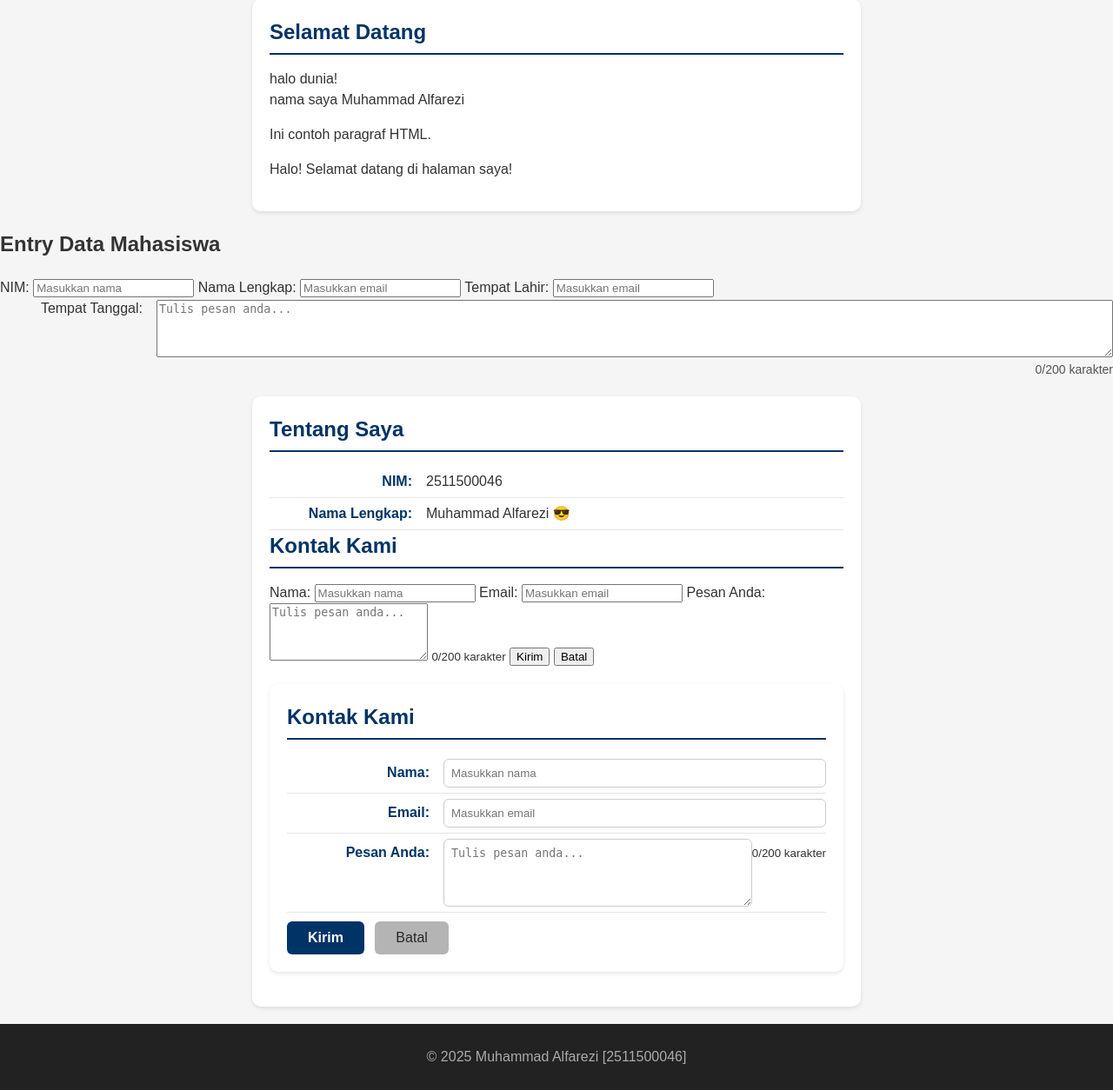
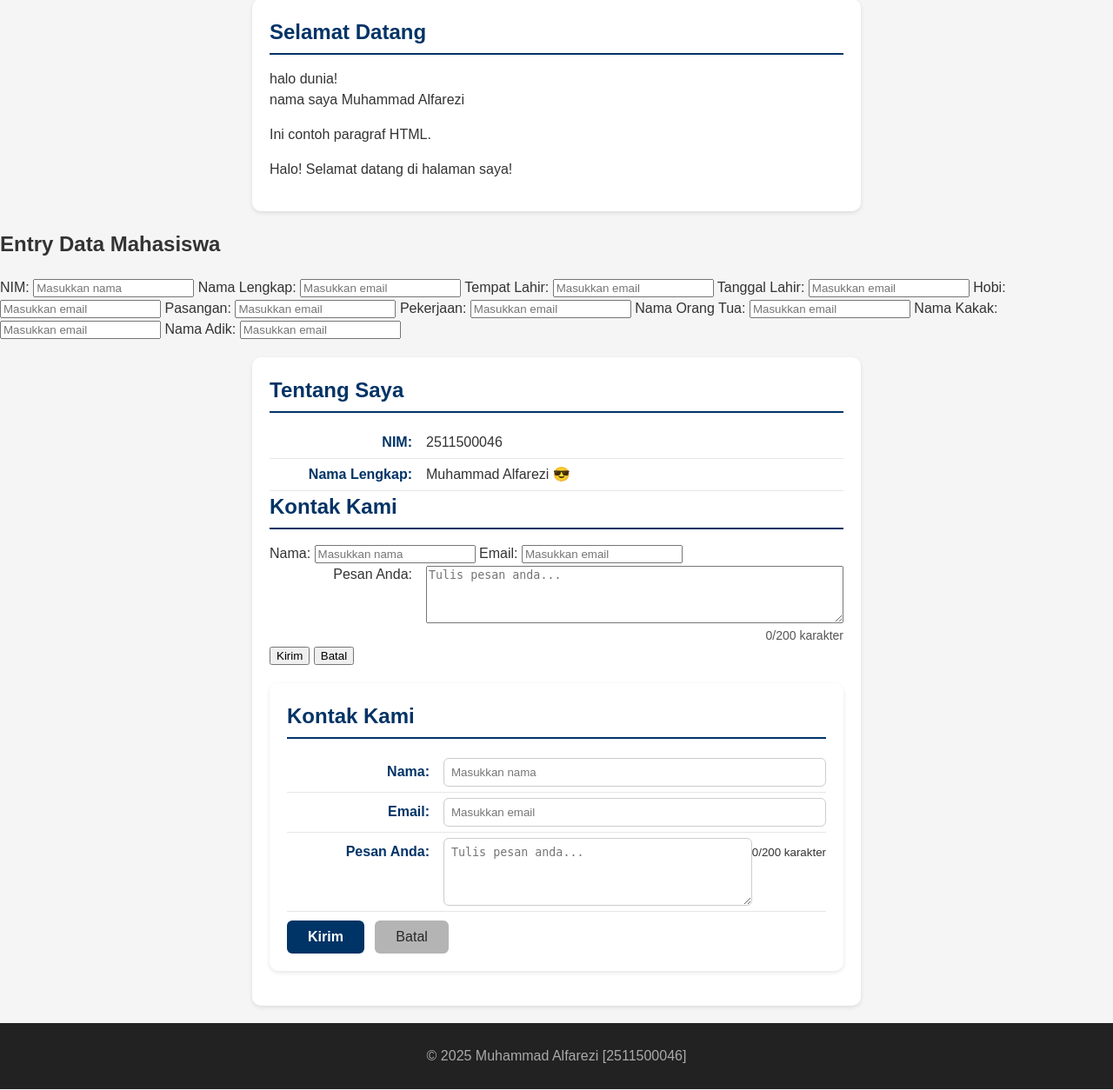
Before and after one commit to ALFAREZII/2511500046-PWD-TI1B-2526O, a PHP site: page /pertemuan-08/index.php in a window 1280 px wide. Shown: the part 176-1430 px from the top of the page at 87% size. Run offline with PHP 8.4, Linux system fonts and the light colour scheme.

Commit message:
penambahan input di Data

```diff
--- a/pertemuan-08/index.php
+++ b/pertemuan-08/index.php
@@ -65,9 +65,32 @@ endif;
           <input type="email" id="txtEmail" name="txtEmail" placeholder="Masukkan email" required autocomplete="email">
         </label>
 
-        <label for="txtPesan"><span>Tempat Tanggal:</span>
-          <textarea id="txtPesan" name="txtPesan" rows="4" placeholder="Tulis pesan anda..." required></textarea>
-          <small id="charCount">0/200 karakter</small>
+          <label for="txtEmail"><span>Tanggal Lahir:</span>
+          <input type="email" id="txtEmail" name="txtEmail" placeholder="Masukkan email" required autocomplete="email">
+        </label>
+
+          <label for="txtEmail"><span>Hobi:</span>
+          <input type="email" id="txtEmail" name="txtEmail" placeholder="Masukkan email" required autocomplete="email">
+        </label>
+
+          <label for="txtEmail"><span>Pasangan:</span>
+          <input type="email" id="txtEmail" name="txtEmail" placeholder="Masukkan email" required autocomplete="email">
+        </label>
+
+         <label for="txtEmail"><span>Pekerjaan:</span>
+          <input type="email" id="txtEmail" name="txtEmail" placeholder="Masukkan email" required autocomplete="email">
+        </label>
+
+         <label for="txtEmail"><span>Nama Orang Tua:</span>
+          <input type="email" id="txtEmail" name="txtEmail" placeholder="Masukkan email" required autocomplete="email">
+        </label>
+
+        <label for="txtEmail"><span>Nama Kakak:</span>
+          <input type="email" id="txtEmail" name="txtEmail" placeholder="Masukkan email" required autocomplete="email">
+        </label>
+
+        <label for="txtEmail"><span>Nama Adik:</span>
+          <input type="email" id="txtEmail" name="txtEmail" placeholder="Masukkan email" required autocomplete="email">
         </label>
 
     <section id="about">
```
